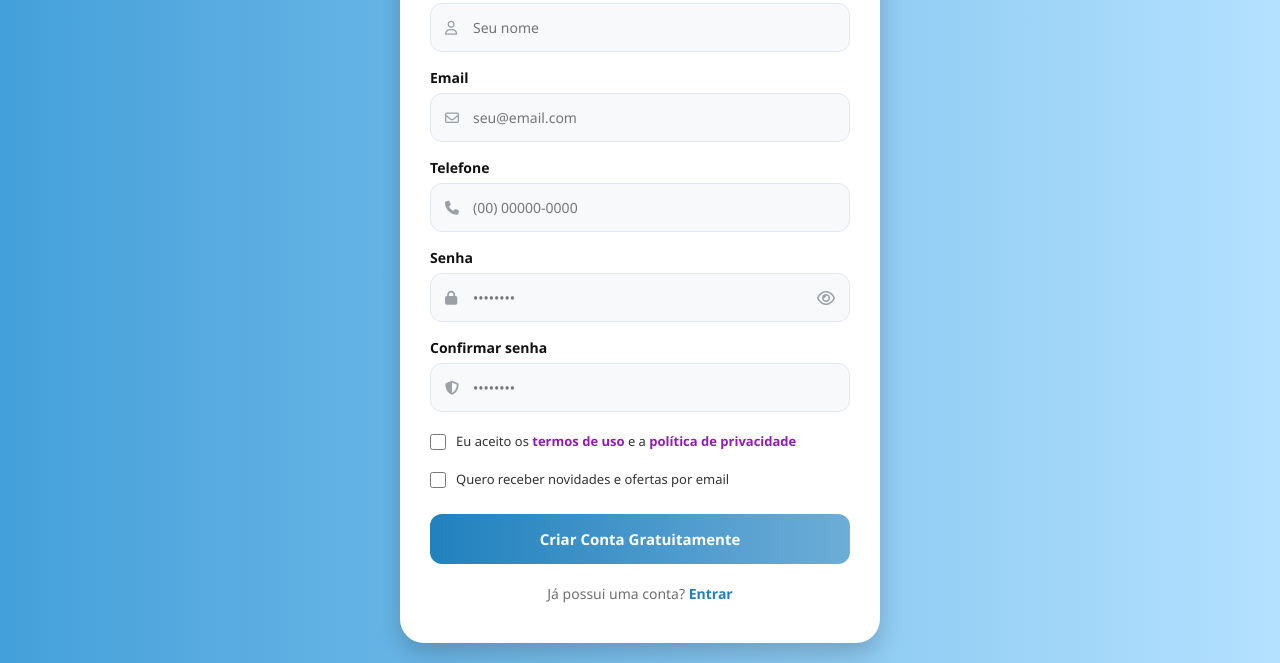
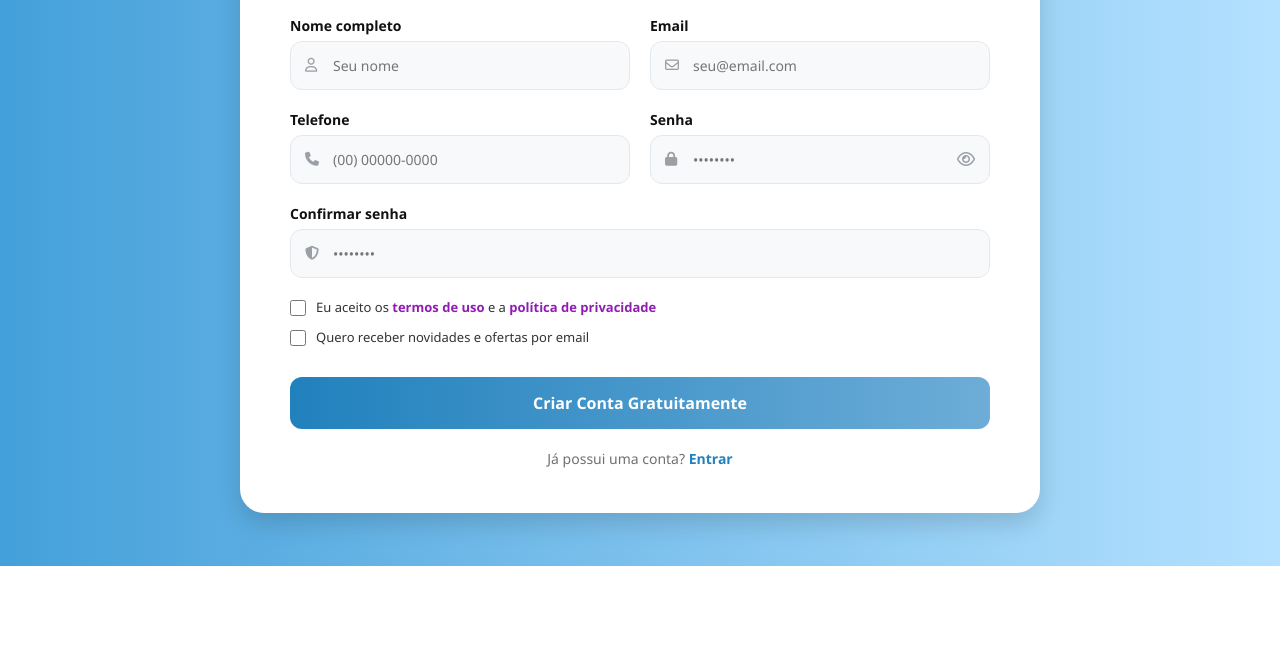
Before and after one commit to SarahCastro7/FormaMais, a plain HTML site: page FrontEnd/cadastro.html in a window 1280 px wide. Shown: the part 234-897 px from the top of the page. After the commit the page ends 800 px from the top, so only its background shows below. Drawn offline with Linux system fonts and the light colour scheme.

Commit message:
responsividade update

```diff
--- a/FrontEnd/cadastro.html
+++ b/FrontEnd/cadastro.html
@@ -12,9 +12,7 @@
 <body>
 
     <div class="modal-container">
-        <a class="close-btn" href="index.html" style="text-decoration:none; color:inherit; display:inline-block;"
-            aria-label="Fechar">&times;</a>
-
+        <a class="close-btn" href="index.html" aria-label="Fechar">&times;</a>
 
         <div class="modal-header">
             <div class="logo">F+</div>
@@ -22,12 +20,14 @@
             <p>Comece sua jornada profissional hoje</p>
         </div>
 
-        <form class="signup-form">
+        <form class="signup-form" action="perfil.html" method="POST">
+
+            <div class="form-grid">
                 <div class="input-group">
                     <label for="name">Nome completo</label>
                     <div class="input-wrapper">
                         <i class="fa-regular fa-user input-icon"></i>
-                    <input type="text" id="name" placeholder="Seu nome" required>
+                        <input type="text" id="name" name="nome" placeholder="Seu nome" required>
                     </div>
                 </div>
 
@@ -35,7 +35,7 @@
                     <label for="email">Email</label>
                     <div class="input-wrapper">
                         <i class="fa-regular fa-envelope input-icon"></i>
-                    <input type="email" id="email" placeholder="seu@email.com" required>
+                        <input type="email" id="email" name="email" placeholder="seu@email.com" required>
                     </div>
                 </div>
 
@@ -43,7 +43,7 @@
                     <label for="phone">Telefone</label>
                     <div class="input-wrapper">
                         <i class="fa-solid fa-phone input-icon"></i>
-                    <input type="tel" id="phone" placeholder="(00) 00000-0000">
+                        <input type="tel" id="phone" name="telefone" placeholder="(00) 00000-0000">
                     </div>
                 </div>
 
@@ -51,19 +51,21 @@
                     <label for="password">Senha</label>
                     <div class="input-wrapper">
                         <i class="fa-solid fa-lock input-icon"></i>
-                    <input type="password" id="password" placeholder="••••••••" required>
+                        <input type="password" id="password" name="senha" placeholder="••••••••" required>
                         <i class="fa-regular fa-eye password-toggle"></i>
                     </div>
                 </div>
 
-            <div class="input-group">
+                <div class="input-group full-width-tablet">
                     <label for="confirm-password">Confirmar senha</label>
                     <div class="input-wrapper">
                         <i class="fa-solid fa-shield-halved input-icon"></i>
                         <input type="password" id="confirm-password" placeholder="••••••••" required>
                     </div>
                 </div>
+            </div>
 
+            <div class="checkbox-container">
                 <div class="checkbox-group">
                     <input type="checkbox" id="terms" required>
                     <label for="terms">Eu aceito os <a href="#">termos de uso</a> e a <a href="#">política de
@@ -74,10 +76,9 @@
                     <input type="checkbox" id="newsletter">
                     <label for="newsletter">Quero receber novidades e ofertas por email</label>
                 </div>
+            </div>
 
-            <a href="perfil.html" style="text-decoration: none; display: block; width: 100%;">
-                <button type="button" class="submit-btn">Criar Conta Gratuitamente</button>
-            </a>
+            <button type="submit" class="submit-btn">Criar Conta Gratuitamente</button>
         </form>
 
         <div class="modal-footer">
--- a/FrontEnd/style.css/cadastro.css
+++ b/FrontEnd/style.css/cadastro.css
@@ -1,4 +1,3 @@
-/* Configurações Globais e Reset */
 * {
     margin: 0;
     padding: 0;
@@ -12,21 +11,21 @@ body {
     display: flex;
     justify-content: center;
     align-items: center;
-    padding: 20px;
+    padding: 15px;
 }
 
 /* Container do Card/Modal */
 .modal-container {
     background-color: #ffffff;
     width: 100%;
-    max-width: 480px;
+    max-width: 450px;
     border-radius: 24px;
-    padding: 40px 30px;
+    padding: 30px 20px;
     position: relative;
-    box-shadow: 0 10px 25px rgba(0, 0, 0, 0.2);
+    box-shadow: 0 10px 25px rgba(0, 0, 0, 0.15);
+    transition: max-width 0.3s ease, padding 0.3s ease;
 }
 
-/* Botão de fechar (X) */
 .close-btn {
     position: absolute;
     top: 20px;
@@ -36,6 +35,7 @@ body {
     font-size: 24px;
     color: #333;
     cursor: pointer;
+    z-index: 10;
 }
 
 /* Logo e Cabeçalho */
@@ -74,6 +74,11 @@ body {
     flex-direction: column;
     gap: 16px;
 }
+.form-grid {
+    display: grid;
+    grid-template-columns: 1fr;
+    gap: 16px;
+}
 
 .input-group {
     display: flex;
@@ -91,12 +96,12 @@ body {
     position: relative;
     display: flex;
     align-items: center;
+    width: 100%;
 }
 
 .input-wrapper input {
     width: 100%;
     padding: 14px 14px 14px 42px;
-    /* Espaço para o ícone na esquerda */
     border: 1px solid #e2e8f0;
     background-color: #f8f9fa;
     border-radius: 12px;
@@ -116,7 +121,6 @@ body {
     left: 15px;
     color: #9aa0a6;
     font-size: 14px;
-    /* Tamanho do ícone */
 }
 
 .password-toggle {
@@ -126,26 +130,17 @@ body {
     cursor: pointer;
 }
 
-.validation-bubble {
-    position: absolute;
-    right: -10px;
-    bottom: -35px;
-    background: #ffffff;
-    border: 1px solid #777;
-    padding: 4px 8px;
-    font-size: 11px;
-    color: #000;
-    box-shadow: 1px 1px 3px rgba(0,0,0,0.2);
-    z-index: 10;
-    pointer-events: none;
-    display: block;
+.checkbox-container {
+    display: flex;
+    flex-direction: column;
+    gap: 12px;
+    margin-top: 4px;
+}
 
-}
 .checkbox-group {
     display: flex;
     align-items: flex-start;
     gap: 10px;
-    margin-top: 4px;
 }
 
 .checkbox-group input[type="checkbox"] {
@@ -154,6 +149,8 @@ body {
     margin-top: 2px;
     accent-color: #2181BD;
     cursor: pointer;
+    flex-shrink: 0;
+    /* Impede o checkbox de esmagar em telas pequenas */
 }
 
 .checkbox-group label {
@@ -189,6 +186,7 @@ body {
 
 .submit-btn:hover {
     opacity: 0.95;
+    transform: translateY(-1px);
 }
 
 a {
@@ -207,3 +205,34 @@ a:hover {
     font-size: 14px;
     color: #707070;
 }
+
+/* RESPONSIVIDADE*/
+
+@media (min-width: 600px) {
+    .modal-container {
+        max-width: 540px;
+        padding: 40px;
+    }
+}
+
+@media (min-width: 900px) {
+    .modal-container {
+        max-width: 800px;
+        /* Alarga o modal para caber duas colunas confortavelmente */
+        padding: 45px 50px;
+    }
+
+    .form-grid {
+        grid-template-columns: repeat(2, 1fr);
+        gap: 20px;
+    }
+
+    .full-width-tablet {
+        grid-column: span 2;
+    }
+
+    .submit-btn {
+        margin-top: 15px;
+        font-size: 16px;
+    }
+}
```
Lines whose indentation alone changed are shown as unchanged.
